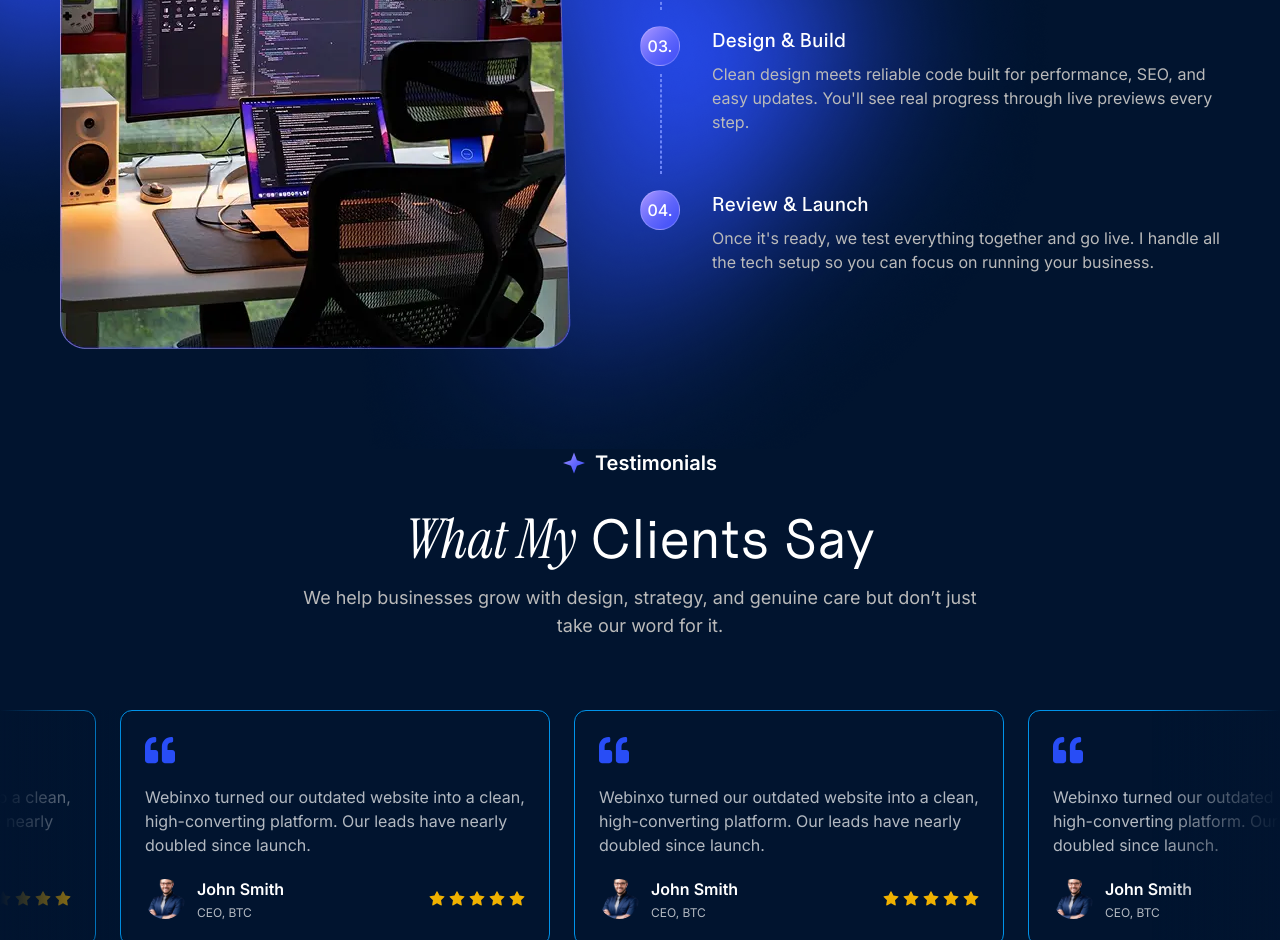
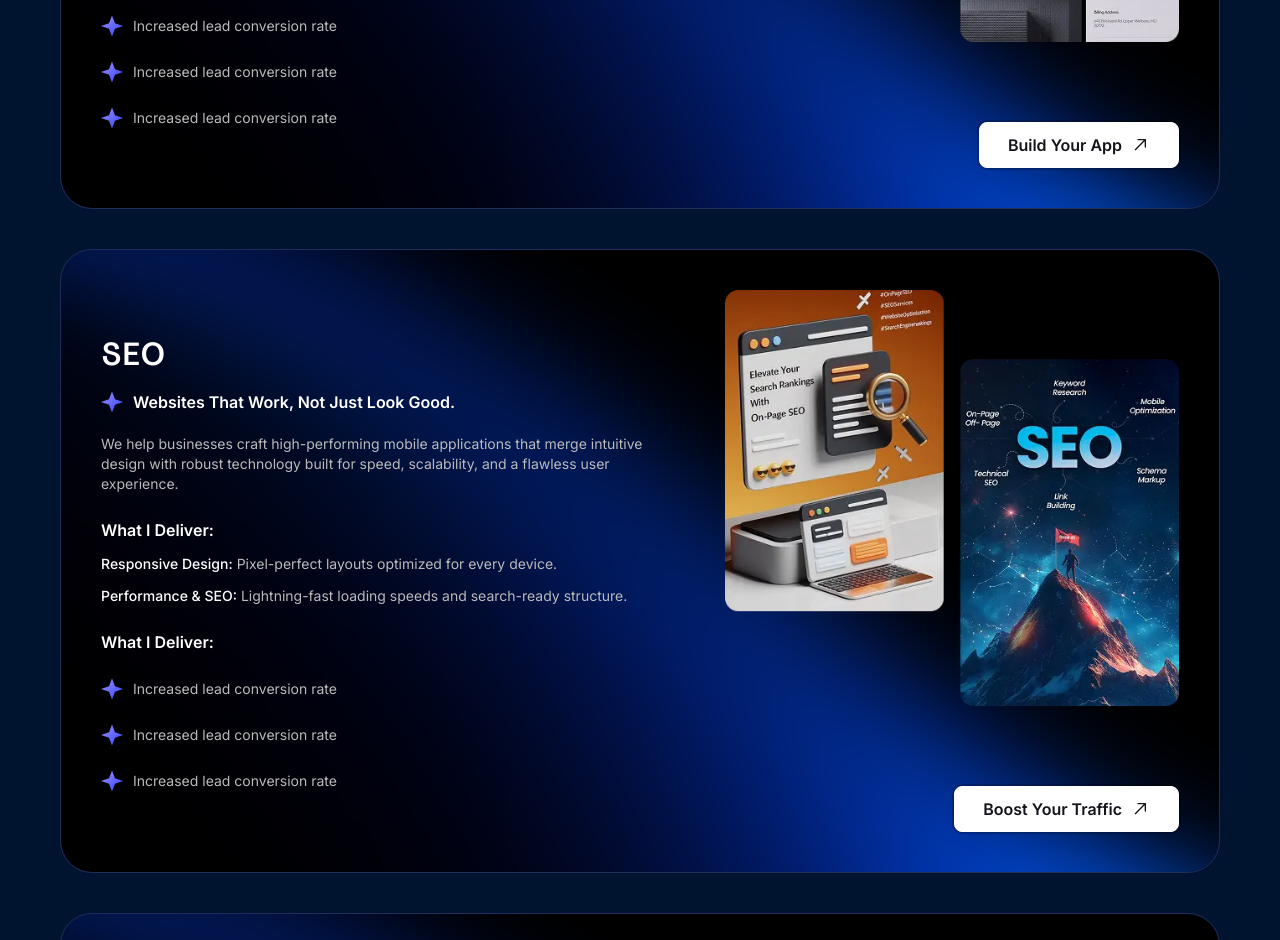
Before and after one commit to rahulsd380/Rahul-Sutradhar---Portfolio-Client, a Next.js app: page /services in a window 1280 px wide. Shown: the part 1860-2800 px from the top of the page. Built offline with nearby package versions, Linux system fonts and the light colour scheme.

Commit message:
Completed service page

```diff
--- a/src/components/ServicesPage/AllServices/AllServices.tsx
+++ b/src/components/ServicesPage/AllServices/AllServices.tsx
@@ -5,10 +5,36 @@ import Button from "@/components/Reusable/Button/Button";
 import Container from "@/components/Reusable/Container/Container";
 
 const AllServices = () => {
+  const allServices = [
+    {
+      title: "Web Development",
+      image: IMAGES.webDevelopmentDetails,
+      btnText: "Build Your Website",
+    },
+    {
+      title: "App Development",
+      image: IMAGES.appDevelopmentDetails,
+      btnText: "Build Your App",
+    },
+    {
+      title: "SEO",
+      image: IMAGES.seoDetails,
+      btnText: "Boost Your Traffic",
+    },
+    {
+      title: "AI Integration",
+      image: IMAGES.aiIntegrationDetails,
+      btnText: "Integrate AI",
+    },
+  ];
   return (
     <Container>
       <div className="flex flex-col gap-10 mt-40 lg:mt-56 xl:mt-80">
-        <div className="p-4 md:p-6 lg:p-10 rounded-2xl lg:rounded-4xl border border-primary-20/20 hover:border-primary-25 transition duration-300 flex flex-col lg:flex-row items-center justify-between gap-10 relative">
+        {allServices?.map((service) => (
+          <div
+            key={service?.title}
+            className="p-4 md:p-6 lg:p-10 rounded-2xl lg:rounded-4xl border border-primary-20/20 hover:border-primary-25 transition duration-300 flex flex-col lg:flex-row items-center justify-between gap-10 relative"
+          >
             <Image
               src={GRADIENTS.serviceDetailsCardGradient}
               alt={"Service Card Gradient"}
@@ -19,7 +45,7 @@ const AllServices = () => {
               {/* Contents */}
               <div>
                 <h2 className="text-xl md:text-[32px] font-semibold font-Uncut-Sans leading-normal text-white">
-                Web Development
+                  {service?.title}
                 </h2>
                 <div className={`flex items-center gap-2.5 mt-3`}>
                   <Image
@@ -60,7 +86,10 @@ const AllServices = () => {
 
                 <div className="flex flex-col gap-3 mt-3">
                   {[1, 2, 3]?.map((_, index) => (
-                  <div key={index} className={`flex items-center gap-2.5 mt-3`}>
+                    <div
+                      key={index}
+                      className={`flex items-center gap-2.5 mt-3`}
+                    >
                       <Image
                         src={ICONS.blueStar}
                         alt="Blue Star Icon"
@@ -79,16 +108,13 @@ const AllServices = () => {
             </div>
 
             <div className="flex flex-col items-end justify-between h-full gap-10 lg:gap-20">
-            <Image
-              src={IMAGES.webDevelopmentDetails}
-              alt={""}
-              className="h-full"
-            />
+              <Image src={service?.image} alt={""} className="h-full" />
               <Link href={"/"}>
-              <Button variant="secondary" label="Build Your Website" />
+                <Button variant="secondary" label={service?.btnText} />
               </Link>
             </div>
           </div>
+        ))}
       </div>
     </Container>
   );
```
Lines whose indentation alone changed are shown as unchanged.
